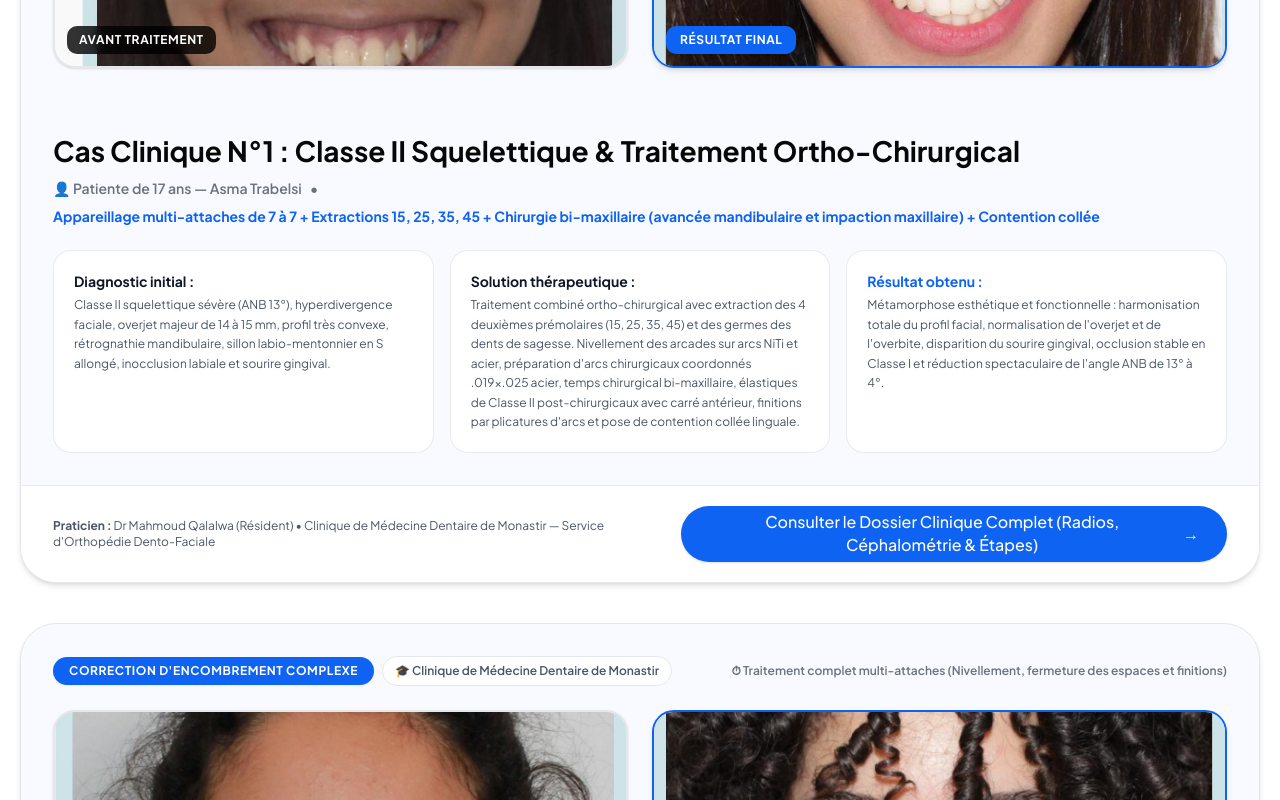
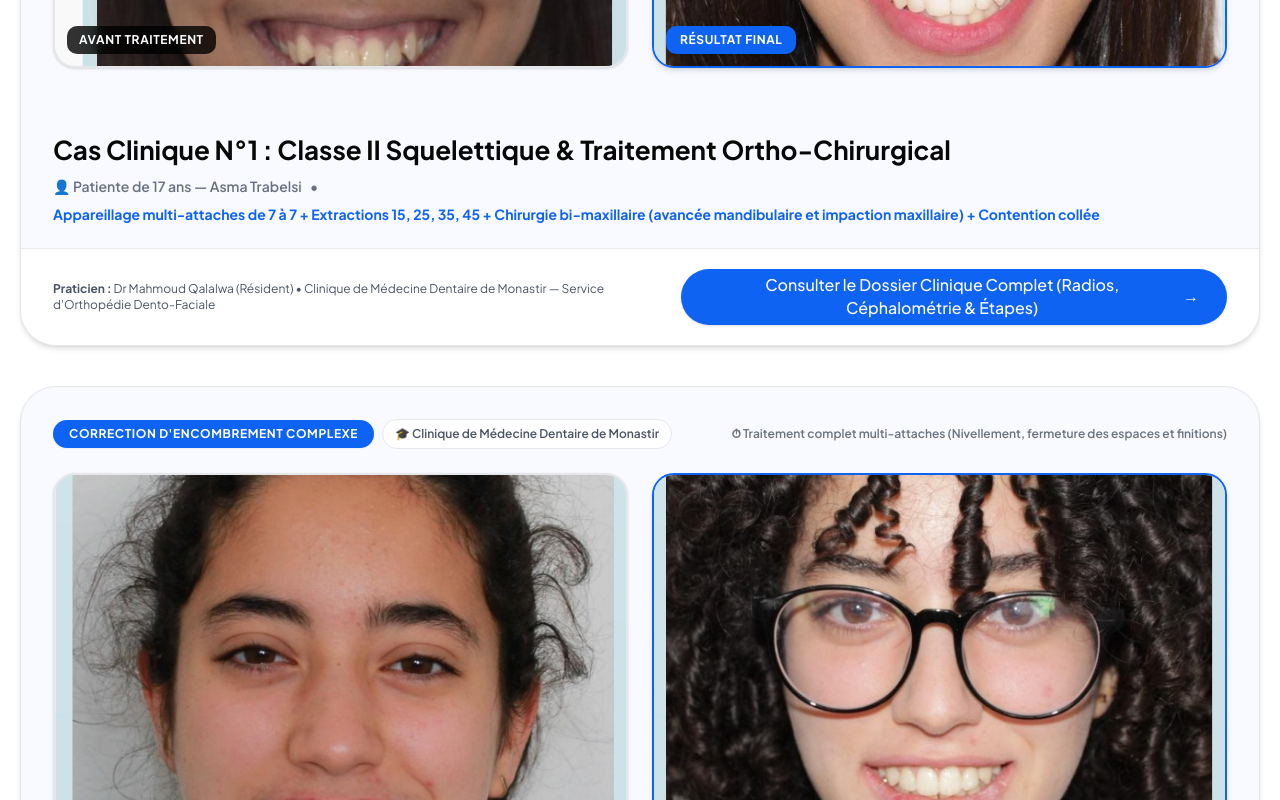
Before and after one commit to Luminasiti/orthodontiste-mahmoud, a Next.js app: page / in a window 1280 px wide. Shown: the part 4840-5640 px from the top of the page. Built offline with nearby package versions, Linux system fonts and the light colour scheme.

Commit message:
style: simplify case study preview cards, hide reviews section, and refine FAQ answers

```diff
--- a/src/components/sites/dentipai-c7ba31ad/home-v1-8ad5662a/CaseStudiesSection.tsx
+++ b/src/components/sites/dentipai-c7ba31ad/home-v1-8ad5662a/CaseStudiesSection.tsx
@@ -133,33 +133,18 @@ export default function CaseStudiesSection({ isFullPage = false }: CaseStudiesSe
                 </div>
 
                 {/* Case Description */}
-                <div className="px-6 sm:px-8 py-2">
-                  <h3 className="text-[24px] sm:text-[28px] font-bold text-[#070707] mb-2 leading-snug group-hover:text-[#0e63f3] transition-colors">
+                <div className="px-6 sm:px-8 py-2 mb-4">
+                  <h3 className="text-[22px] sm:text-[26px] font-bold text-[#070707] mb-2 leading-snug group-hover:text-[#0e63f3] transition-colors">
                     <Link href={`/cas-cliniques/${caseItem.slug}`}>
                       {caseItem.title}
                     </Link>
                   </h3>
 
-                  <p className="text-xs sm:text-sm font-semibold text-gray-500 mb-6 flex flex-wrap items-center gap-2">
+                  <p className="text-xs sm:text-sm font-semibold text-gray-500 flex flex-wrap items-center gap-2">
                     <span>👤 {caseItem.patientProfile}</span>
                     <span>•</span>
                     <span className="text-[#0e63f3] font-bold">{caseItem.technique}</span>
                   </p>
-
-                  <div className="grid grid-cols-1 md:grid-cols-3 gap-4 text-sm text-gray-600 mb-6">
-                    <div className="bg-white p-5 rounded-2xl border border-gray-200/80">
-                      <strong className="text-gray-900 font-bold block mb-1">Diagnostic initial :</strong>
-                      <p className="text-xs leading-relaxed">{caseItem.diagnosis}</p>
-                    </div>
-                    <div className="bg-white p-5 rounded-2xl border border-gray-200/80">
-                      <strong className="text-gray-900 font-bold block mb-1">Solution thérapeutique :</strong>
-                      <p className="text-xs leading-relaxed">{caseItem.solution}</p>
-                    </div>
-                    <div className="bg-white p-5 rounded-2xl border border-gray-200/80">
-                      <strong className="text-[#0e63f3] font-bold block mb-1">Résultat obtenu :</strong>
-                      <p className="text-xs leading-relaxed">{caseItem.result}</p>
-                    </div>
-                  </div>
                 </div>
               </div>
 
--- a/src/components/sites/dentipai-c7ba31ad/home-v1-8ad5662a/TestimonialSection.tsx
+++ b/src/components/sites/dentipai-c7ba31ad/home-v1-8ad5662a/TestimonialSection.tsx
@@ -6,6 +6,8 @@ import { StarIcon, SliderArrowLeft, SliderArrowRight } from "../shared/icons";
 import { testimonialsData } from "@/data/clinicData";
 
 export default function TestimonialSection() {
+  return null; // Hidden for now per request
+  // eslint-disable-next-row no-unreachable
   const [currentIndex, setCurrentIndex] = useState(0);
 
   const prevSlide = () => {
--- a/src/data/clinicData.ts
+++ b/src/data/clinicData.ts
@@ -763,36 +763,48 @@ export const faqsData: FaqItem[] = [
     id: "faq-1",
     question: "Quelle est la différence entre un dentiste omnipraticien et un spécialiste en orthodontie ?",
     answer:
-      "Le Dr Mahmoud Qalalwa est spécialiste qualifié en orthodontie et orthopédie dento-faciale. Après son cursus en médecine dentaire à la Faculté de Médecine Dentaire de Monastir, il a suivi une formation universitaire spécialisée de plusieurs années dédiée exclusivement au diagnostic, à la biomécanique et au redressement des malpositions dentaires et des anomalies faciales.",
+      "Le Dr Mahmoud Qalalwa est spécialiste qualifié en orthodontie et orthopédie dento-faciale. Après l'obtention de son diplôme de docteur en médecine dentaire à la Faculté de Médecine Dentaire de Monastir, il a suivi plusieurs années de formation hospitalo-universitaire spécialisée dédiées exclusivement à l'alignement dentaire, à la biomécanique et à la correction des anomalies des mâchoires.",
   },
   {
     id: "faq-2",
-    question: "Les soins orthodontiques sont-ils pris en charge par la CNAM en Tunisie ?",
+    question: "Les traitements d'orthodontie sont-ils pris en charge par la CNAM en Tunisie ?",
     answer:
-      "Oui, la CNAM prend en charge une partie forfaitaire des traitements d'orthodontie pour les enfants de moins de 16 ans, sous réserve d'un accord préalable (entente préalable) établi au cabinet. Le Dr Qalalwa vous fournit l'ensemble des documents médicaux nécessaires pour faire valoir vos droits.",
+      "Oui, la CNAM accorde une prise en charge forfaitaire pour les soins orthodontiques débutés avant l'âge de 16 ans. Un dossier d'entente préalable comprenant des radiographies et un bilan complet est établi au cabinet par le Dr Qalalwa et soumis à la décision du médecin conseil de la CNAM.",
   },
   {
     id: "faq-3",
     question: "Combien de temps dure un traitement orthodontique en moyenne ?",
     answer:
-      "La durée dépend de la complexité initiale du cas. Les alignements modérés par aligneurs invisibles durent généralement de 6 à 12 mois. Pour les traitements complets par attaches métalliques ou céramiques, la moyenne se situe entre 14 et 24 mois. Un calendrier précis vous est remis après votre bilan initial.",
+      "La durée varie selon la complexité du cas. Un alignement modéré par aligneurs invisibles nécessite généralement de 6 à 12 mois. Pour les traitements complets par bagues métalliques ou céramiques, la durée moyenne oscille entre 14 et 24 mois. Un calendrier précis vous est présenté dès le bilan initial.",
   },
   {
     id: "faq-4",
     question: "Est-ce douloureux de porter un appareil dentaire ou des aligneurs ?",
     answer:
-      "La pose d'un appareil ou la mise en place d'une nouvelle gouttière est totalement indolore. Durant les 48 à 72 heures suivantes, une légère sensibilité à la pression peut être ressentie lorsque vous mordez, signe que les dents commencent à se déplacer. Cette sensation s'estompe très vite et est facilement soulagée par un antalgique léger.",
+      "La pose de l'appareil et la mise en place des aligneurs sont totalement indolores. Une légère sensibilité au niveau des dents peut apparaître durant 48 à 72 heures après les réglages, témoignant du début du mouvement dentaire. Cette gêne passagère s'estompe rapidement et se gère très simplement avec des conseils adaptés.",
   },
   {
     id: "faq-5",
-    question: "Où se situe exactement le cabinet et comment s'y rendre ?",
+    question: "À quel âge effectuer la première consultation orthodontique pour un enfant ?",
     answer:
-      "Le cabinet est situé au 2ème étage de l'Immeuble Educatec (Bureau n°1), à Aïn Zaghouan Nord, 2046 Tunis, exactement en face de l'Hôpital Universitaire Mongi Slim sur l'axe GP9 (Route de La Marsa). Il est facilement accessible depuis La Marsa, Les Berges du Lac, Carthage, L'Aouina et La Soukra, avec un stationnement facile à proximité immédiate.",
+      "Il est vivement conseillé de réaliser un bilan d'interception dès l'âge de 6 à 7 ans. Intervenir tôt permet d'exploiter la croissance osseuse des mâchoires pour corriger un palais trop étroit ou un décalage des mâchoires avant que les anomalies ne s'aggravent.",
   },
   {
     id: "faq-6",
-    question: "Comment prendre rendez-vous pour une première consultation ?",
+    question: "Pourquoi la phase de contention est-elle indispensable en fin de traitement ?",
     answer:
-      "Vous pouvez nous contacter directement par téléphone au 28 361 705 (+216 28 361 705) ou nous écrire sur WhatsApp via le bouton dédié sur le site. Notre équipe vous réservera un accueil personnalisé pour planifier votre consultation bilan dans les meilleurs délais.",
+      "Après le déplacement des dents, l'os et le ligament parodontal ont besoin de temps pour se consolider. La contention (fil linguel collé très discret et gouttière nocturne) est essentielle pour maintenir l'alignement parfait et empêcher tout déplacement récidivant au fil des années.",
+  },
+  {
+    id: "faq-7",
+    question: "Où se situe exactement le cabinet et comment s'y rendre ?",
+    answer:
+      "Le cabinet est situé au 2ème étage de l'Immeuble Educatec (Bureau n°1), Aïn Zaghouan Nord, 2046 Tunis, exactement en face de l'Hôpital Universitaire Mongi Slim (axe GP9 Route de La Marsa). L'accès est direct depuis Les Berges du Lac 2, La Marsa, La Soukra, L'Aouina et Carthage, avec un stationnement facile devant l'immeuble.",
+  },
+  {
+    id: "faq-8",
+    question: "Comment prendre rendez-vous pour une consultation bilan au cabinet ?",
+    answer:
+      "Vous pouvez prendre rendez-vous directement par téléphone au 28 361 705 (+216 28 361 705) ou envoyer un message sur WhatsApp via le bouton dédié sur le site. Notre équipe vous accueillera pour planifier votre consultation bilan dans les plus brefs délais.",
   },
 ];
```
